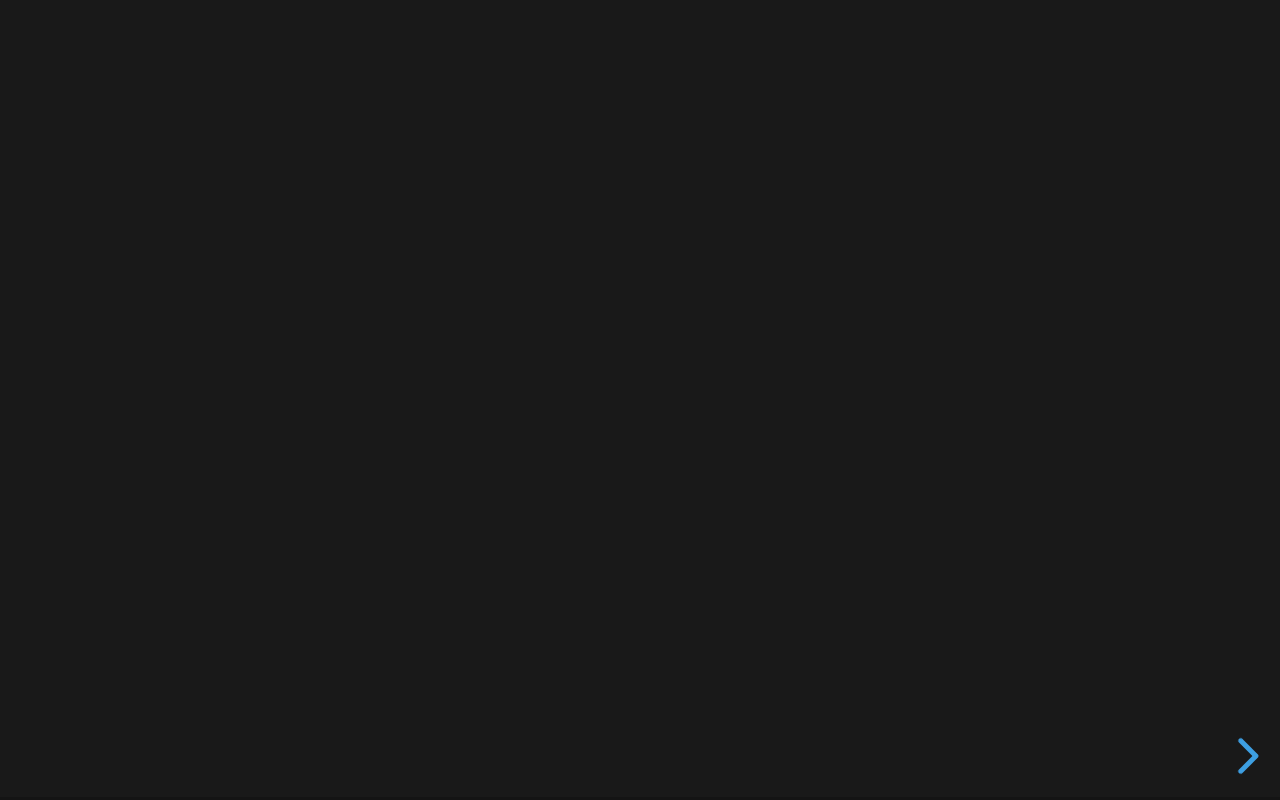
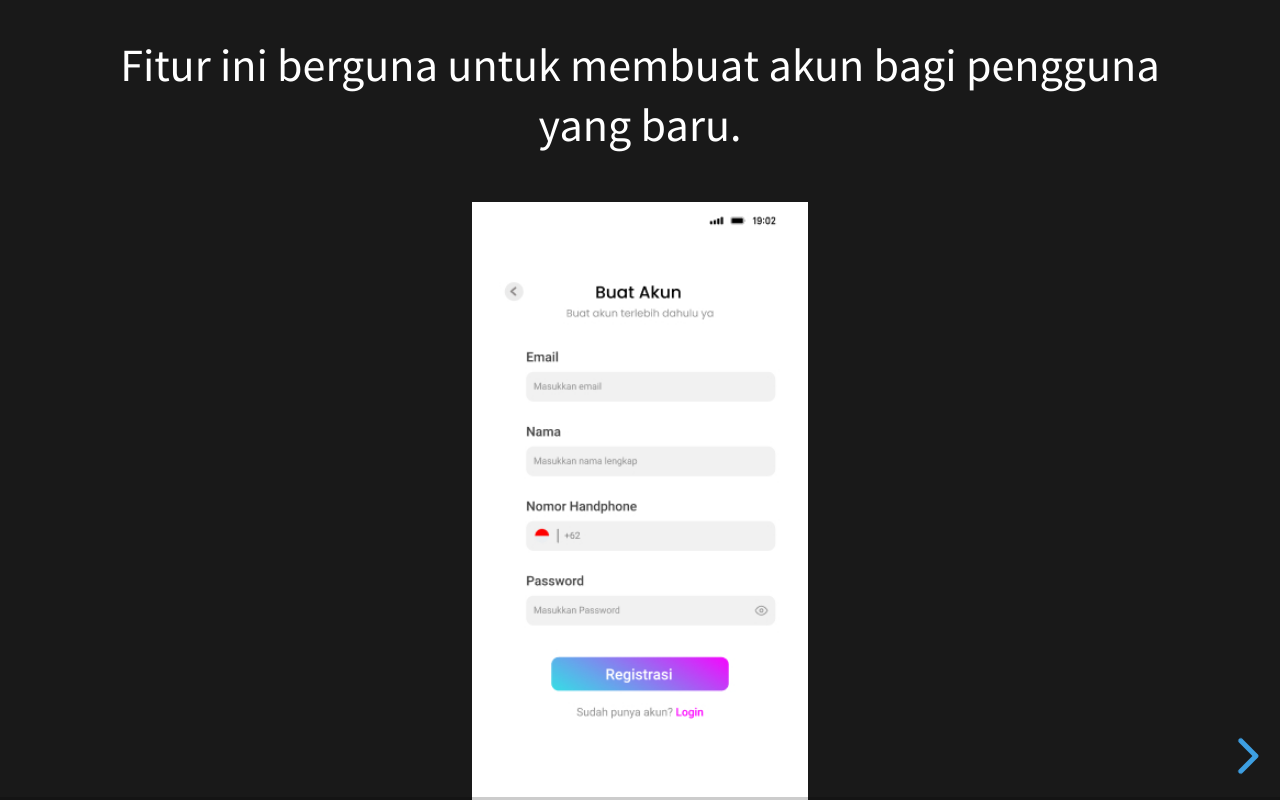
Before and after one commit to hizto6/BKS_SCB_2021, a website: page reveal.js-master/index.html in a window 1280 px wide. Drawn offline with Linux system fonts and the light colour scheme.

Commit message:
Menambahkan Penjelasan Pada fitur Desain Buat Akun

```diff
--- a/reveal.js-master/index.html
+++ b/reveal.js-master/index.html
@@ -17,7 +17,8 @@
 		<div class="reveal">
 			<div class="slides">
 				<section>
-					<img src="" alt="">
+					<p>Fitur ini berguna untuk membuat akun bagi pengguna yang baru.</p>
+					<img src="Registrasi.jpg" alt="">
 				</section>
 				<section>Slide 2</section>
 			</div>
```
Also changed, not shown: reveal.js-master/Registrasi.jpg (added).
